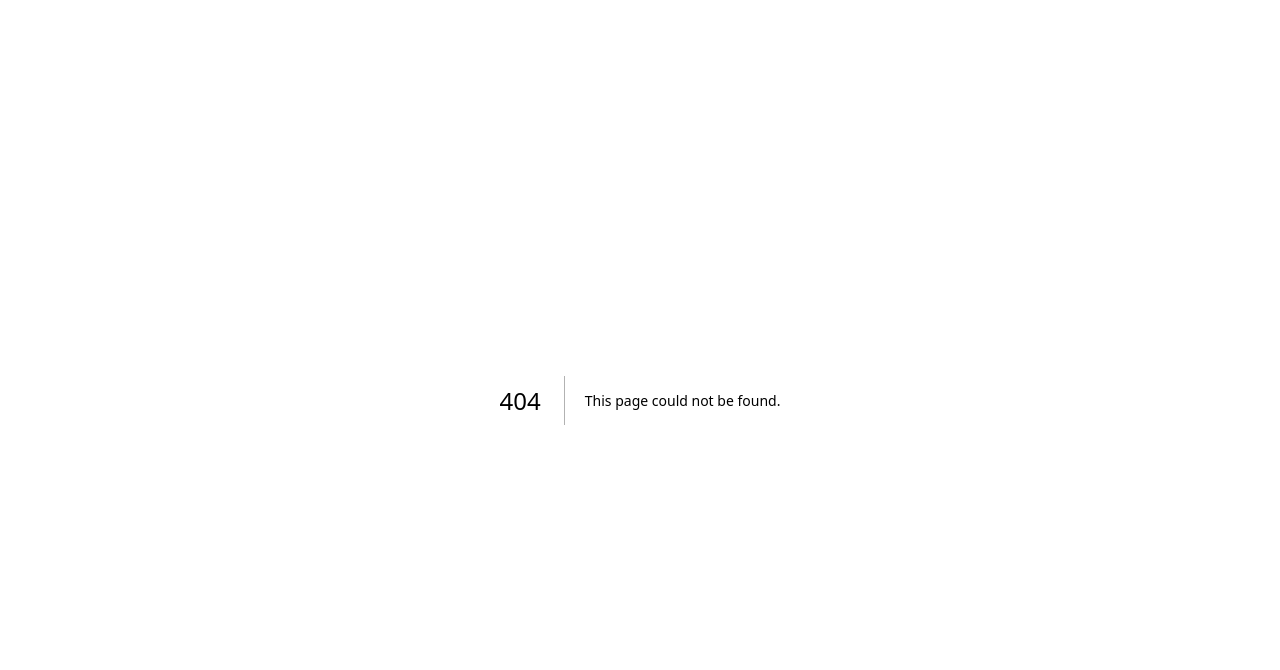
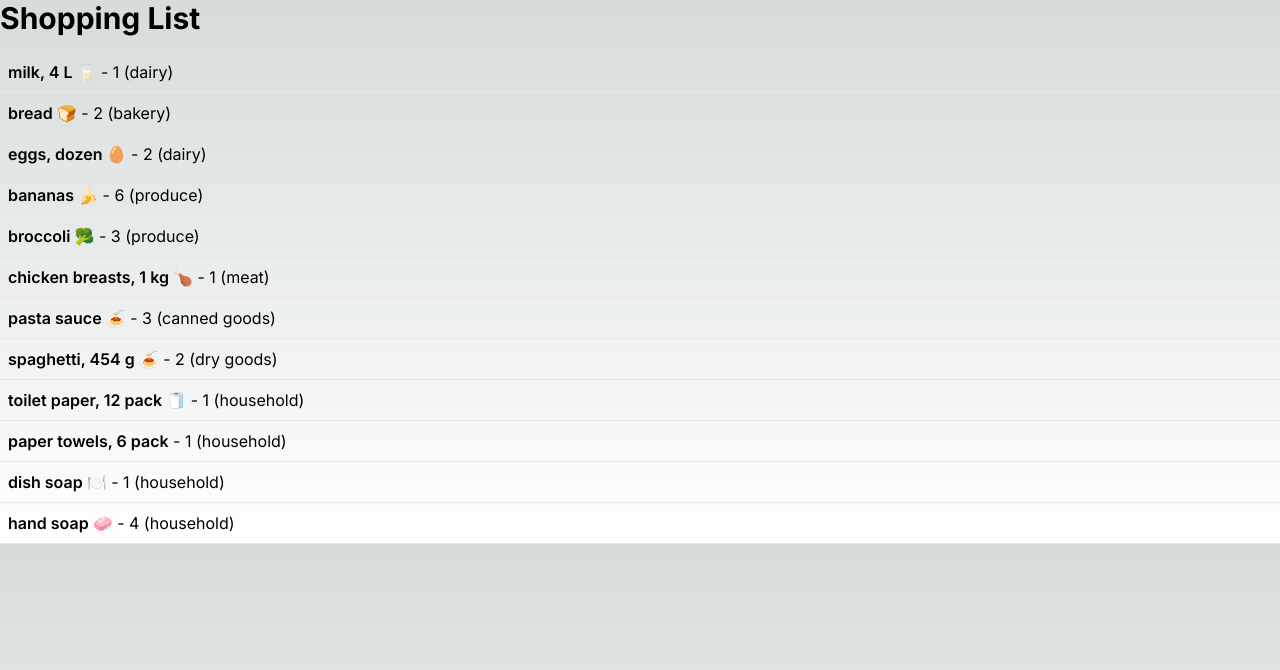
Before and after one commit to Tan-Nguyn/cprg306-assignments, a Next.js app: page /week-3 in a window 1280 px wide. Before the commit this address had no page. Shown: the top 670 px of the page. Built offline with nearby package versions, Linux system fonts and the light colour scheme.

Commit message:
week-3 assignment (Done)

```diff
--- a/app/page.js
+++ b/app/page.js
@@ -6,11 +6,11 @@ export default function Home() {
     <main className="h-screen">
     <h1 className="text-xl font-bold">CPRG 306: Web Development 2 - Assignments</h1>
     <ul>
-      <li><Link className = {linkStyles} href="./week-2">Page 2</Link></li>
+      <li><Link className = {linkStyles} href="./week-2">Week 2</Link></li>
+      <li><Link className = {linkStyles} href="./week-3">Week 3</Link></li>
       <li><Link className = {linkStyles} href="./week-4/functions">Week 4 - Functions</Link></li>
       <li><Link className = {linkStyles} href="./week-4/counter">Week 4 - Counter</Link></li>
       <li><Link className = {linkStyles} href="./week-4/managed_form">Week 4 - Form</Link></li>
-
     </ul>
   </main>
   );
--- /dev/null
+++ b/app/week-3/item-list.js
@@ -0,0 +1,92 @@
+import Item from './item';
+
+const item1 = {
+  name: "milk, 4 L 🥛",
+  quantity: 1,
+  category: "dairy",
+};
+
+const item2 = {
+  name: "bread 🍞",
+  quantity: 2,
+  category: "bakery",
+};
+
+const item3 = {
+  name: "eggs, dozen 🥚",
+  quantity: 2,
+  category: "dairy",
+};
+
+const item4 = {
+  name: "bananas 🍌",
+  quantity: 6,
+  category: "produce",
+};
+
+const item5 = {
+  name: "broccoli 🥦",
+  quantity: 3,
+  category: "produce",
+};
+
+const item6 = {
+  name: "chicken breasts, 1 kg 🍗",
+  quantity: 1,
+  category: "meat",
+};
+
+const item7 = {
+  name: "pasta sauce 🍝",
+  quantity: 3,
+  category: "canned goods",
+};
+
+const item8 = {
+  name: "spaghetti, 454 g 🍝",
+  quantity: 2,
+  category: "dry goods",
+};
+
+const item9 = {
+  name: "toilet paper, 12 pack 🧻",
+  quantity: 1,
+  category: "household",
+};
+
+const item10 = {
+  name: "paper towels, 6 pack",
+  quantity: 1,
+  category: "household",
+};
+
+const item11 = {
+  name: "dish soap 🍽️",
+  quantity: 1,
+  category: "household",
+};
+
+const item12 = {
+  name: "hand soap 🧼",
+  quantity: 4,
+  category: "household",
+};
+
+export default function ItemList() {
+  return (
+    <ul>
+      <Item item={item1} />
+      <Item item={item2} />
+      <Item item={item3} />
+      <Item item={item4} />
+      <Item item={item5} />
+      <Item item={item6} />
+      <Item item={item7} />
+      <Item item={item8} />
+      <Item item={item9} />
+      <Item item={item10} />
+      <Item item={item11} />
+      <Item item={item12} />
+    </ul>
+  );
+}
--- /dev/null
+++ b/app/week-3/item.js
@@ -0,0 +1,11 @@
+
+
+export default function Item({ item }) {
+  const { name, quantity, category } = item;
+
+  return (
+    <li className="p-2 border-b border-gray-200">
+      <span className="font-semibold">{name}</span> - {quantity} ({category})
+    </li>
+  );
+}
--- /dev/null
+++ b/app/week-3/page.js
@@ -0,0 +1,10 @@
+import ItemList from './item-list';
+
+export default function Page() {
+  return (
+    <main>
+      <h1 className="text-3xl font-bold mb-4">Shopping List</h1>
+      <ItemList />
+    </main>
+  );
+}
```
